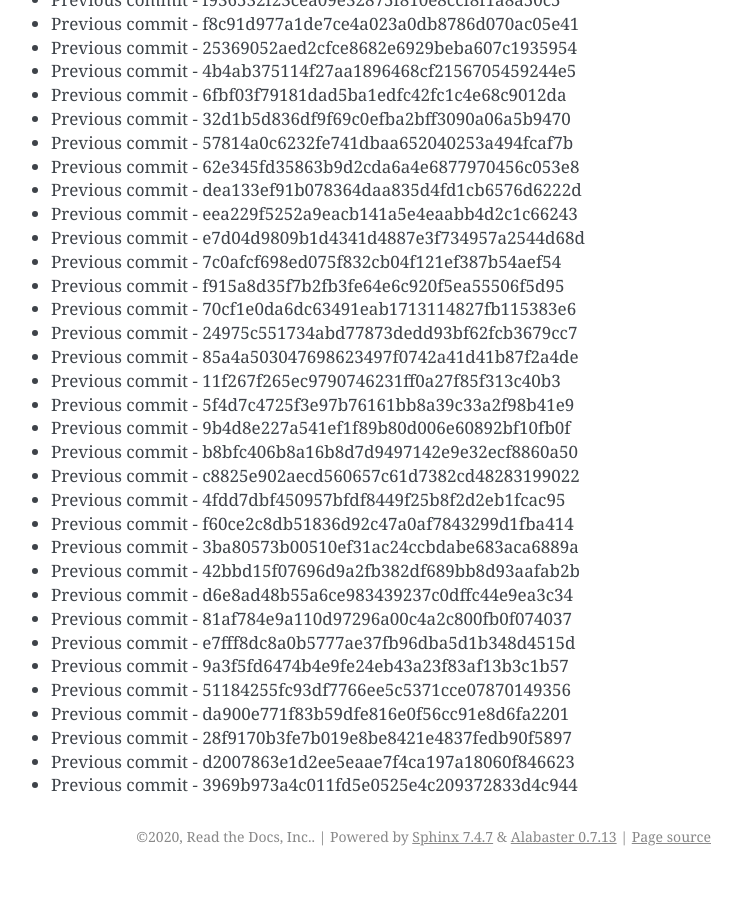
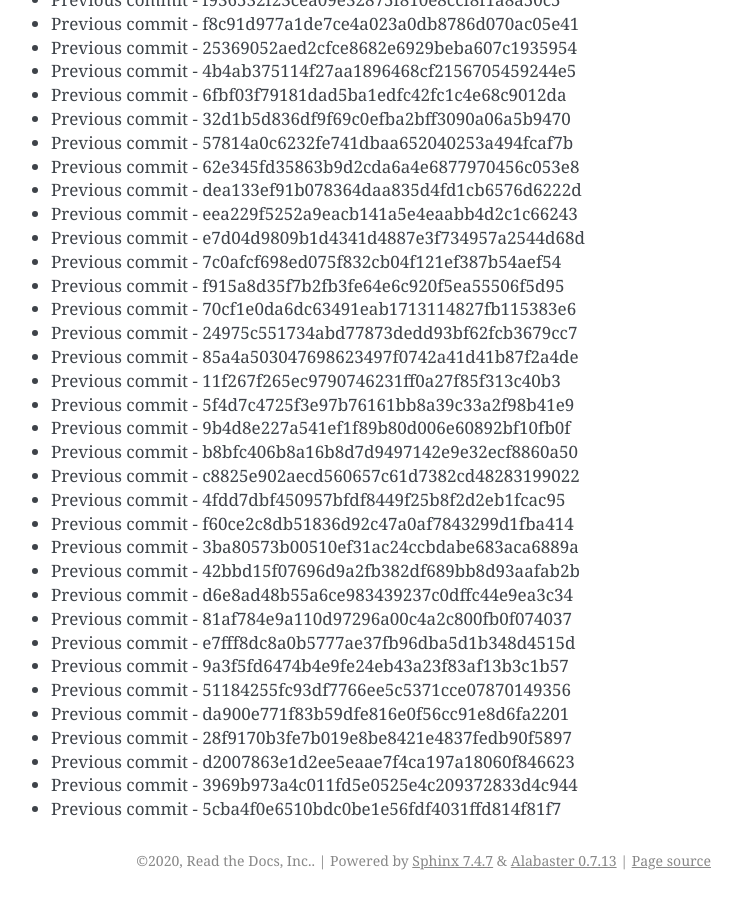
Before and after one commit to readthedocs/rtd-git-stresstest, a Sphinx documentation site: the page built from docs/updates.rst, in a window 1280 px wide and 900 px high, scrolled down 99127 px. Shown: the whole window, without its empty margins (399-1141 px from the left). Built offline with Sphinx 7.4.7, drawn with Linux system fonts in a browser that asks for light colours; before the commit the page ends 100003 px from its top, so only the background shows below that.

Commit message:
Generating commit from previous: 5cba4f0e6510bdc0be1e56fdf4031ffd814f81f7

```diff
--- a/docs/updates.rst
+++ b/docs/updates.rst
@@ -4197,3 +4197,4 @@ It can be tested for any performance characteristics.
 * Previous commit - 28f9170b3fe7b019e8be8421e4837fedb90f5897
 * Previous commit - d2007863e1d2ee5eaae7f4ca197a18060f846623
 * Previous commit - 3969b973a4c011fd5e0525e4c209372833d4c944
+* Previous commit - 5cba4f0e6510bdc0be1e56fdf4031ffd814f81f7
```
